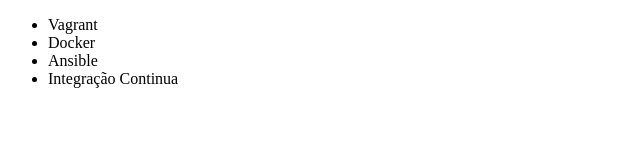
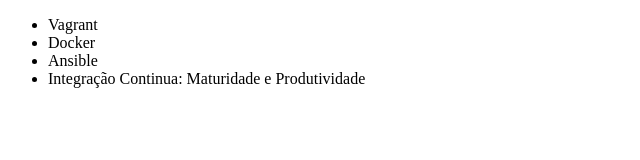
Before and after one commit to MarcosRibeiroJesusClone/alura-git, a plain HTML site: page index.html in a window 1280 px wide. Shown: the whole page, without its empty margins (0-640 px from the left). Drawn offline with Linux system fonts and the light colour scheme.

Commit message:
Course List Renamed

```diff
--- a/index.html
+++ b/index.html
@@ -2,14 +2,14 @@
 <html lang="en">
 <head>
     <meta charset="UTF-8">
-    <title>Cursos da Alura</title>
+    <title>ListaCursos da Alura</title>
 </head>
 <body>
     <ul>
         <li>Vagrant</li>
         <li>Docker</li>
         <li>Ansible</li>
-        <li>Integração Continua</li>
+        <li>Integração Continua: Maturidade e Produtividade</li>
     </ul>
 </body>
 </html>
```
